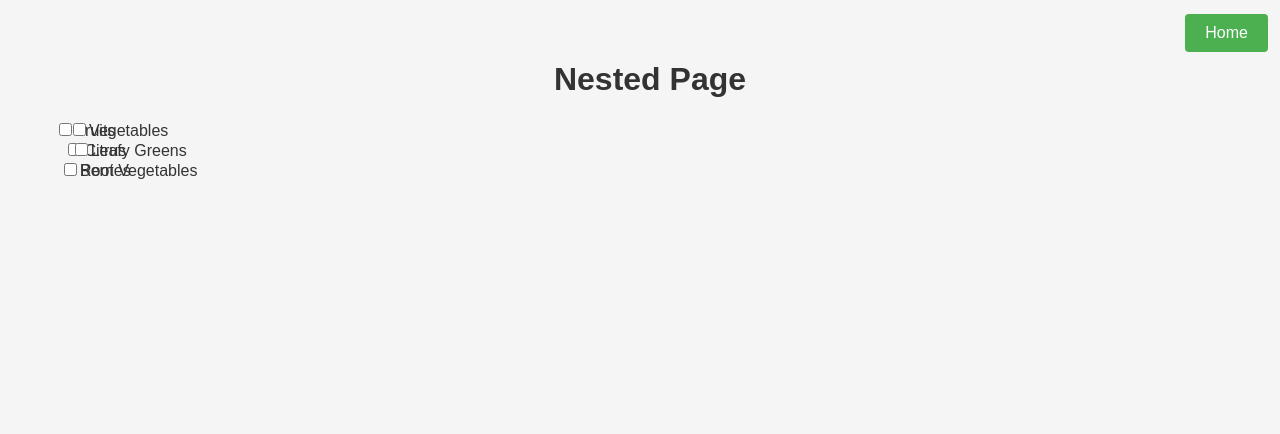
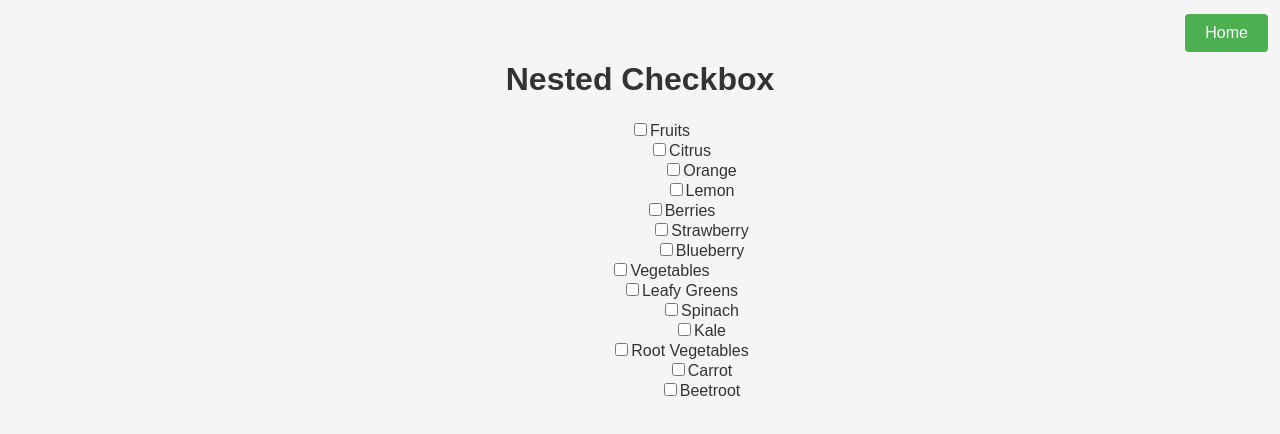
Before and after one commit to Yasindev46/learning-react, a React (Vite) app: page /learning-react/profile in a window 1280 px wide. Shown: the top 434 px of the page. Built offline with nearby package versions, Linux system fonts and the light colour scheme.

Commit message:
latest update for checkbox

```diff
--- a/src/App.jsx
+++ b/src/App.jsx
@@ -11,9 +11,10 @@ import Attendance from './attendance/Attendance'
 import Timer from './components/Timer'
 import Fetch from './components/Fetch'
 import WikipediaSearch from './components/WikipediaSearch'
+import {nestedData} from './mockData.js/mockData.js'
 
 function App() {
-  const [count, setCount] = useState(0)
+
 
   return (
     <Router basename="/learning-react">
--- a/src/components/Fetch.jsx
+++ b/src/components/Fetch.jsx
@@ -1,4 +1,5 @@
 import React from 'react';
+import { Link } from 'react-router-dom'
 
 const Fetch = () => {
     const [data, setData] = React.useState([]);
@@ -19,14 +20,21 @@ const Fetch = () => {
     }, []);
 
     return (
-        <div>
+        <div className="fetch-container" style={{ padding: '20px' }}>
+            <h1>Fetch Page</h1>
+            <Link to="/"><button className="home-button">Home</button></Link>
+            <h2>Posts</h2>
+           <div div style={{ display: 'flex',flexDirection: 'column', alignItems: 'flex-start' }}>
           {[...new Set(data.map((item) => item.userId))].map((userId) => (
-            <div key={userId}>
+            <div key={userId} style={{ marginBottom: '10px' }}>
               <button
                 type="button"
                 onClick={() => setSelectedUserId(selectedUserId === userId ? null : userId)}
+                style={{
+                  backgroundColor: selectedUserId === userId ? 'yellow' : 'lightgray',
+                  margin: '5px',padding: '5px 10px',border: '1px solid black',borderRadius: '5px',cursor: 'pointer'}}
               >
-                {userId}
+                Post {userId}
               </button>
               {selectedUserId === userId && (
                 <div>
@@ -43,6 +51,7 @@ const Fetch = () => {
               )}
             </div>
           ))}
+          </div>
         </div>
     );
 }
--- /dev/null
+++ b/src/components/NestedDisplay.jsx
@@ -0,0 +1,33 @@
+import React from 'react';
+
+function NestedDisplay({data,checked,setChecked}) {
+
+  const handleChange=(isChecked,node)=>{
+    setChecked(prev=>{
+      const newState={...prev,[node.id]:isChecked}
+      const updateChild=(node)=>{
+        node.children?.forEach((child)=>{
+          newState[child.id]=isChecked
+          child.children && updateChild(child)
+        } )
+      }
+      updateChild(node)
+      return newState
+    })
+  }
+
+  return (
+    <div>
+    {data.map((item)=>{
+      return(
+        <div style={{marginLeft:"40px"}}>
+        <input type="checkbox" checked={checked[item.id]|| false} onChange={(e)=>handleChange(e.target.checked,item)}/>
+        <span>{item.name}</span>
+        {item.children && <NestedDisplay data={item.children} checked={checked} setChecked={setChecked}/>}
+        </div>
+      )
+    })}
+    </div>
+  )
+}
+export default NestedDisplay
--- a/src/components/Profile.jsx
+++ b/src/components/Profile.jsx
@@ -1,32 +1,34 @@
-import React from 'react'
+import React from 'react';
+import { useState } from 'react'
 import { Link } from 'react-router-dom'
-import './Profile.css'
-import {nestedData} from "../mockData.js/mockData.js"
+import NestedDisplay from './NestedDisplay';
+import {nestedData} from '../mockData.js/mockData.js'
 
-function Profile() {
+function Display() {
+  const [count, setCount] = useState(0)
+  const [data,setData]=useState(nestedData)
+  const [checked,setChecked]=useState({})
+
+  const handleChange=(isChecked,node)=>{
+    setChecked(prev=>{
+      const newState={...prev,[node.id]:isChecked}
+      const updateChild=(node)=>{
+        node.children?.forEach((child)=>{
+          newState[child.id]=isChecked
+          child.children && updateChild(child)
+        } )
+      }
+      updateChild(node)
+      return newState
+    })
+  }
+
   return (
-    <div style={{marginLeft:"20px"}}>
-      <h1>Nested Page</h1>
+    <div>
+      <h1>Nested Checkbox</h1>
       <Link to="/"><button className="home-button">Home</button></Link>
-      {nestedData.map((item)=>{
-        return(
-          <div style={{marginLeft:"20px", position:"absolute", left:"20px"}}>
-            <input type="checkbox" id={item.id} />
-            <span>{item.name}</span>
-            {item.children && item.children.map((child)=>{
-              return(
-                <div style={{marginLeft:"20px"}}>
-                  <input type="checkbox" id={child.id} />
-                  <span>{child.name}</span>
-                </div>
-              )
-            })}
-          </div>
-        )
-
-      })}
+   <NestedDisplay data={data} checked={checked} setChecked={setChecked}/>
     </div>
   )
 }
-
-export default Profile
+export default Display
```
